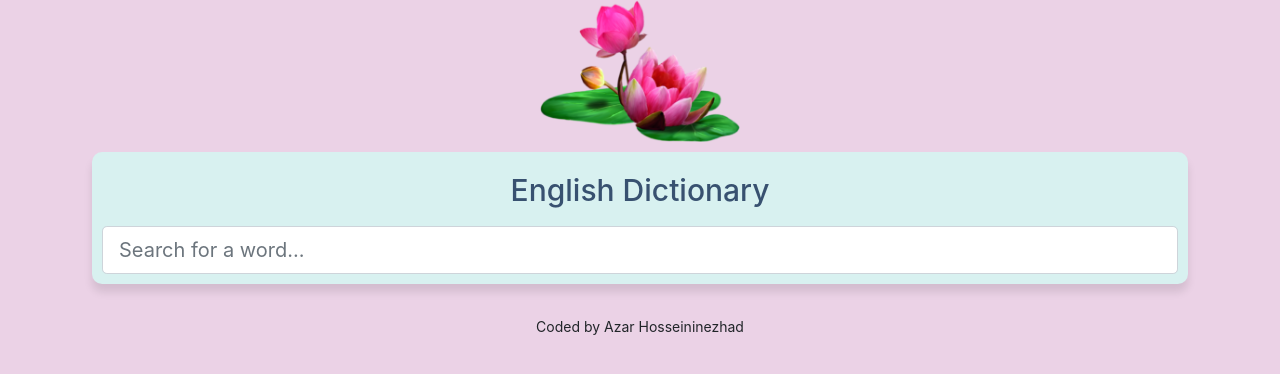
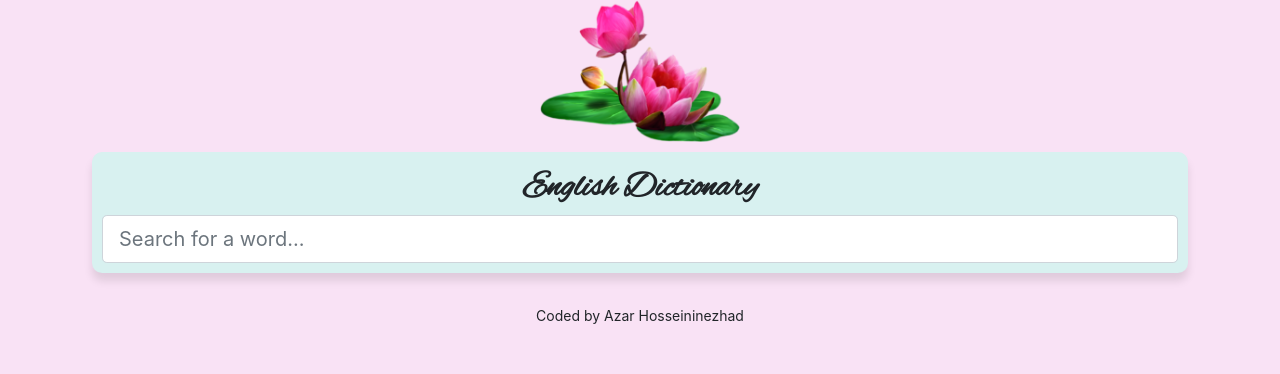
Before and after one commit to azarhn9/dictionary, a React (Create React App) app: page / in a window 1280 px wide. Shown: the top 374 px of the page. Built offline with nearby package versions, Linux system fonts and the light colour scheme.

Commit message:
some style changes

```diff
--- a/public/index.html
+++ b/public/index.html
@@ -5,6 +5,9 @@
     <link rel="icon" href="%PUBLIC_URL%/favicon.ico" />
     <meta name="viewport" content="width=device-width, initial-scale=1" />
     <meta name="theme-color" content="#000000" />
+    <link rel="preconnect" href="https://fonts.googleapis.com">
+    <link rel="preconnect" href="https://fonts.gstatic.com" crossorigin>
+    <link href="https://fonts.googleapis.com/css2?family=Alex+Brush&display=swap" rel="stylesheet">
     <meta
       name="description"
       content="Web site created using create-react-app"
--- a/src/App.css
+++ b/src/App.css
@@ -1,6 +1,3 @@
-.App-header {
-  margin: 30 px 0;
-}
 .App-logo {
   max-width: 200px;
   display: block;
--- a/src/Phonetics.css
+++ b/src/Phonetics.css
@@ -1,5 +1,5 @@
 .PhoneticLink {
-  color: #024949;
+  color: #017474;
   text-decoration: none;
   font-size: large;
   margin-right: 5px;
--- a/src/Search.css
+++ b/src/Search.css
@@ -11,7 +11,7 @@
   text-align: center;
   padding-top: 10px;
   padding-bottom: 10px;
-  color: #385170;
+  color: #024449;
 }
 
 form {
@@ -19,3 +19,9 @@
   justify-content: center;
   align-items: center;
 }
+.title {
+  font-family: "Alex Brush", cursive;
+  text-align: center;
+  font-size: 220%;
+  font-weight: bold;
+}
--- a/src/Search.js
+++ b/src/Search.js
@@ -41,7 +41,7 @@
   return (
     <div className="SearchBar">
       <section>
-        <h1>English Dictionary</h1>
+        <div className="title">English Dictionary</div>
         <form onSubmit={dictionarySearch}>
           <input
             type="search"
--- a/src/Synonyms.css
+++ b/src/Synonyms.css
@@ -5,5 +5,5 @@
   padding-right: 20px;
   padding-top: 8px;
   padding-bottom: 0px;
-  color: #8ab6ac;
+  color: #035a46;
 }
--- a/src/index.css
+++ b/src/index.css
@@ -1,5 +1,5 @@
 body {
-  background-color: rgb(235, 210, 230);
+  background-color: rgba(241, 183, 230, 0.397);
   margin: 0;
   font-family: -apple-system, BlinkMacSystemFont, "Segoe UI", "Roboto", "Oxygen",
     "Ubuntu", "Cantarell", "Fira Sans", "Droid Sans", "Helvetica Neue",
```
